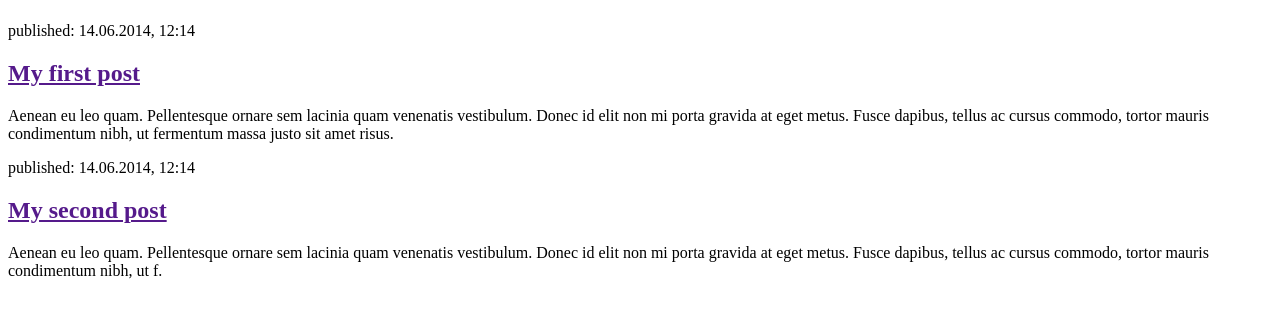
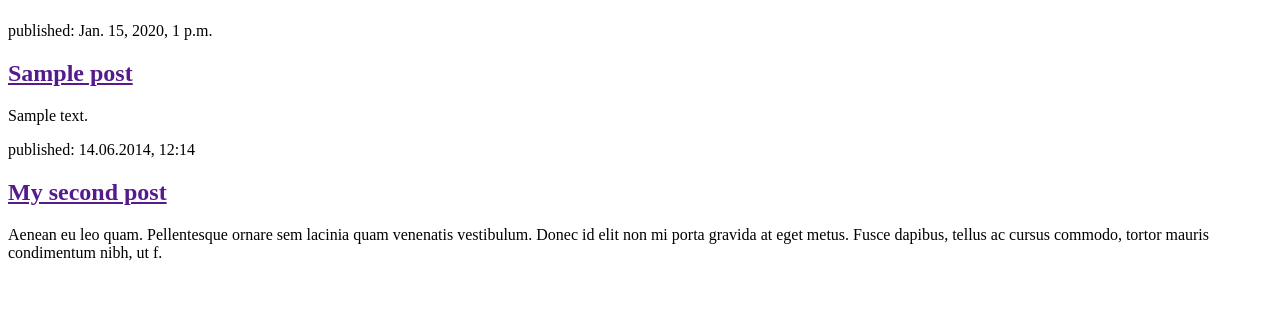
Before and after one commit to demetrzz/my-first-blog, a Django app: page / in a window 1280 px wide. Shown: the part 58-376 px from the top of the page. Run offline with Django 3.2, Linux system fonts and the light colour scheme; tables that the repository leaves empty hold one stand-in row (values such as "Sample post").

Commit message:
Modified templates to display posts from database

```diff
--- a/blog/templates/blog/post_list.html
+++ b/blog/templates/blog/post_list.html
@@ -8,11 +8,13 @@
             <h1><a href="/">Django Girls Blog</a></h1>
         </header>
 
+        {% for post in posts %}
         <article>
-            <time>published: 14.06.2014, 12:14</time>
-            <h2><a href="">My first post</a></h2>
-            <p>Aenean eu leo quam. Pellentesque ornare sem lacinia quam venenatis vestibulum. Donec id elit non mi porta gravida at eget metus. Fusce dapibus, tellus ac cursus commodo, tortor mauris condimentum nibh, ut fermentum massa justo sit amet risus.</p>
+            <time>published: {{ post.published_date }}</time>
+            <h2><a href="">{{ post.title }}</a></h2>
+            <p>{{ post.text|linebreaksbr }}</p>
         </article>
+        {% endfor %}
 
         <article>
             <time>published: 14.06.2014, 12:14</time>
--- a/blog/views.py
+++ b/blog/views.py
@@ -1,7 +1,9 @@
 from django.shortcuts import render
-
+from django.utils import timezone
+from .models import Post
 # Create your views here.
 
 
 def post_list(request):
-    return render(request, 'blog/post_list.html', {})
+    posts = Post.objects.filter(published_date__lte=timezone.now()).order_by('published_date')
+    return render(request, 'blog/post_list.html', {'posts': posts})
```
